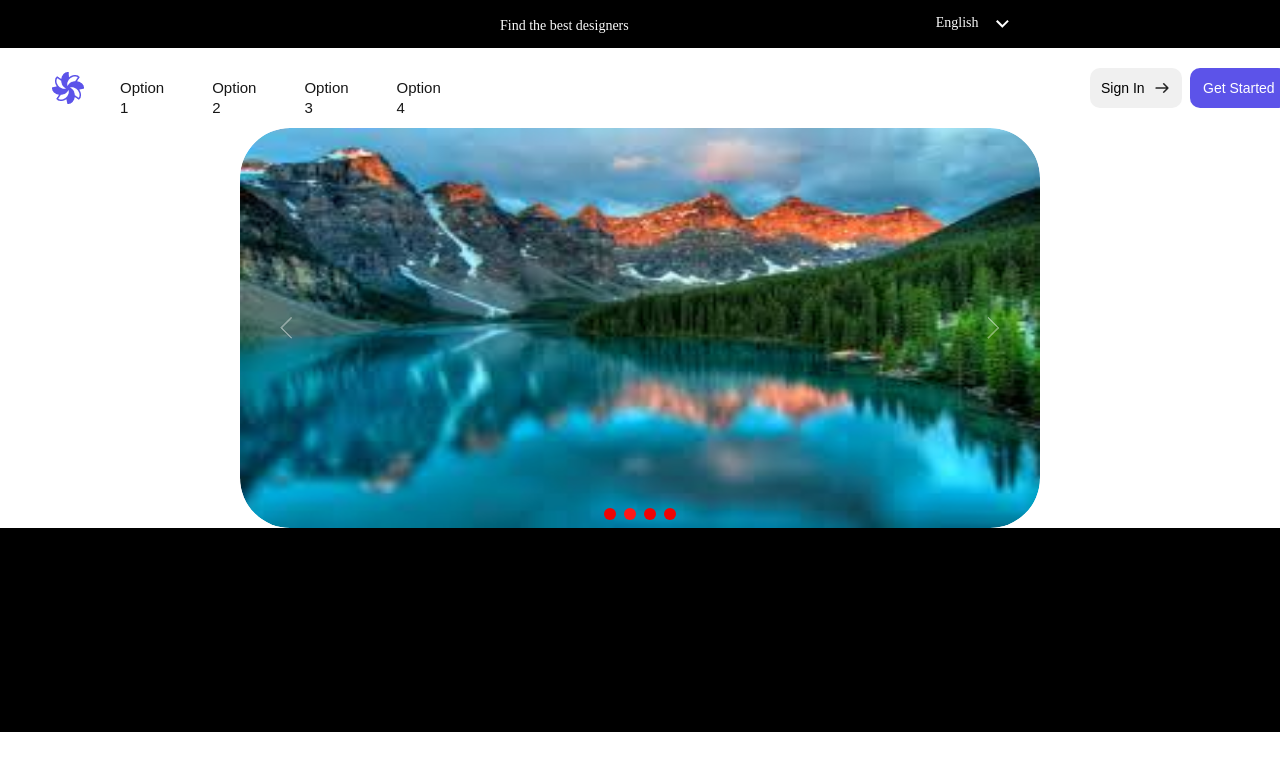
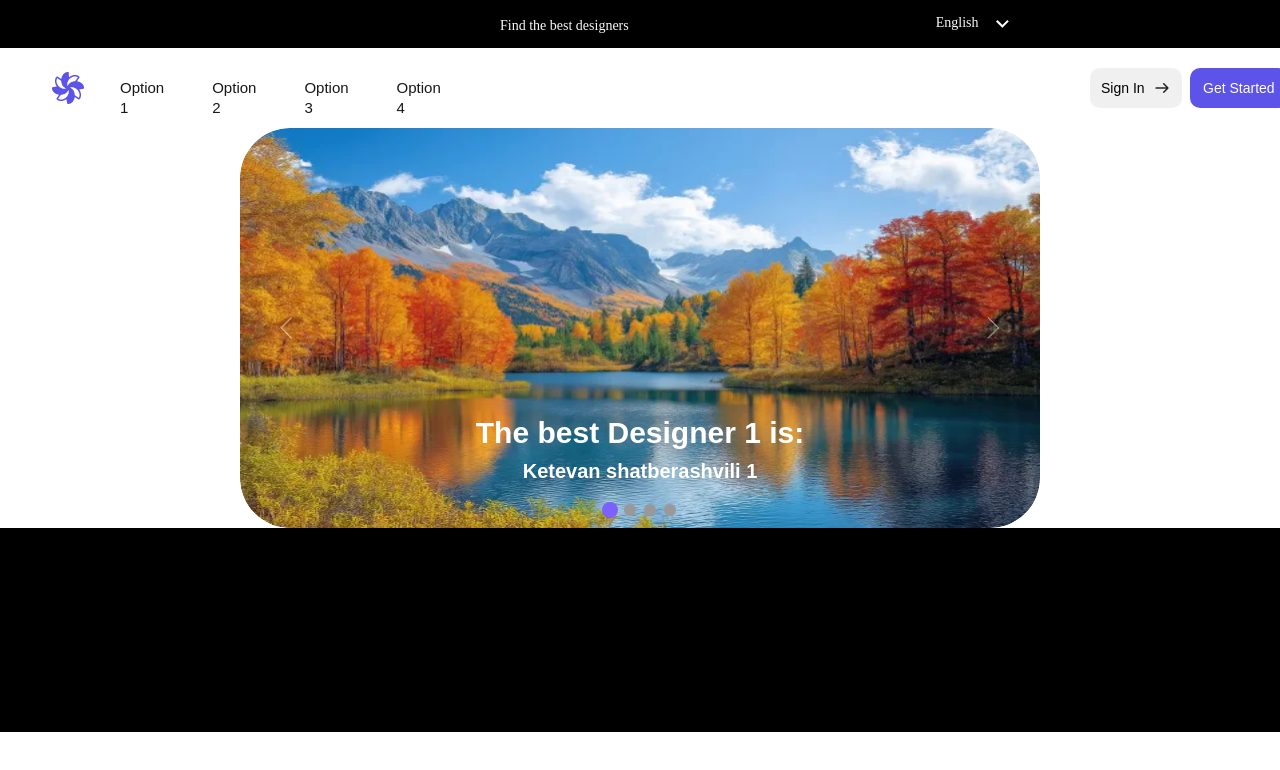
Before and after one commit to ola-123456789/UI-UX-designs, a Next.js app: page / in a window 1280 px wide. Shown: the top 770 px of the page. Built offline with nearby package versions, Linux system fonts and the light colour scheme; what @ant-design/nextjs-registry would draw is missing.

Commit message:
text on carousel

```diff
--- a/app/components/carousel/Carousel.module.scss
+++ b/app/components/carousel/Carousel.module.scss
@@ -13,6 +13,27 @@
     width: 800px;
     height: 400px;
     border-radius: 50px;
+}
+
+.CarouselTextDiv {
+    position: absolute;
+    top: 120px;
+    display: flex;
+    flex-direction: column;
+    justify-content: center;
+    align-items: center;
+    color: white;
+    font-family: sans-serif;
+    font-weight: bold;
+    transition: all 0.001s
+}
+
+.CarouselTextDiv h5 {
+    font-size: 30px;
+}
+
+.CarouselTextDiv p {
+    font-size: 20px;
 }
 
 /* This correctly targets slick dots using SCSS modules */
--- a/app/components/carousel/Carousel.tsx
+++ b/app/components/carousel/Carousel.tsx
@@ -19,18 +19,34 @@ const contentStyle: React.CSSProperties = {
 
 const App: React.FC = () => (
     <div className={styles.carouselDiv}>
-        <Carousel autoplay arrows effect="fade" className={`${styles.carousel}`}>
+        <Carousel arrows effect="fade" className={`${styles.carousel}`}>
             <div>
                 <img src="/slide 1.webp" alt="" />
+                <div className={styles.CarouselTextDiv}>
+                    <h5>The best Designer 1 is:</h5>
+                    <p>Ketevan shatberashvili 1</p>
+                </div>
             </div>
             <div>
                 <img src="/slide 2.jpeg" alt="" />
+                <div className={styles.CarouselTextDiv}>
+                    <h5>The best Designer 2 is:</h5>
+                    <p>Ketevan shatberashvili 2</p>
+                </div>
             </div>
             <div>
                 <img src="/slide 3.jpg" alt="" />
+                <div className={styles.CarouselTextDiv}>
+                    <h5>The best Designer 3 is:</h5>
+                    <p>Ketevan shatberashvili 3</p>
+                </div>
             </div>
             <div>
                 <img src="/slide 4.jpg" alt="" />
+                <div className={styles.CarouselTextDiv}>
+                    <h5>The best Designer 4 is:</h5>
+                    <p>Ketevan shatberashvili 4</p>
+                </div>
             </div>
         </Carousel>
 
--- a/app/globals.css
+++ b/app/globals.css
@@ -39,39 +39,97 @@ a {
   text-decoration: none;
 }
 
-.ant-carousel .slick-dots-bottom {
-  bottom: 0px !important;
+.ant-carousel {
+  .slick-dots-bottom {
+    bottom: 0px !important;
+  }
+
+  .slick-dots {
+    align-items: baseline;
+
+    li {
+      height: 16px !important;
+      color: black !important;
+      width: 12px !important;
+      margin: 0px 4px 8px 4px !important;
+      transition: all 0.001s !important;
+    }
+
+    li button {
+      width: 12px !important;
+      height: 12px !important;
+      border-radius: 100% !important;
+      background: rgba(153, 153, 153, 1)!important;
+      transition: background 0.3s !important;
+      opacity: 1 !important;
+    }
+
+    /* deletes above white horizontal line */
+    li::after {
+      content: none !important;
+    }
+
+    /* avoiding dots to move right when active */
+    li.slick-active {
+      width: 16px !important;
+      /* padding-bottom: 4px !important; */
+      /* margin-bottom: 50px !important; */
+      margin-left: 2px !important;
+      margin-right: 2px  !important;
+    }
+
+    li.slick-active::after {
+      transform: none !important;
+      transition: none !important;
+      width: 12px !important
+    }
+
+    li.slick-active button {
+      width: 16px !important;
+      height: 16px !important;
+      background:rgba(123, 97, 255, 1) !important;
+
+    }
+
+
+
+  }
+
 }
 
+/* .ant-carousel .slick-dots-bottom {
+  bottom: 0px !important;
+} */
+
 /* styles/globals.css */
-.ant-carousel .slick-dots li button {
+/* .ant-carousel .slick-dots li button {
   width: 12px !important;
   height: 12px !important;
   border-radius: 100% !important;
   background: rgb(239, 4, 4) !important;
   transition: background 0.3s !important;
   opacity: 1 !important;
-}
+} */
 
 /* .ant-carousel .slick-dots li button::after {
   inset: 0px !important;
 } */
 
-.ant-carousel .slick-dots li {
+/* .ant-carousel .slick-dots li {
   height: auto !important;
   color: black !important;
   width: 12px !important;
-}
+} */
 
 /* deletes above white horizontal line */
-.ant-carousel .slick-dots li::after {
+/* .ant-carousel .slick-dots li::after {
   content: none !important;
-}
+} */
 
 /* avoiding dots to move right when active */
-.ant-carousel .slick-dots li.slick-active {
+/* .ant-carousel .slick-dots li.slick-active {
   width: 12px !important;
-}
+} */
 
 /* Override ant-carousel dot active style */
 /* .ant-carousel .slick-dots li.slick-active button {
@@ -81,11 +139,11 @@ a {
   transition: none !important;
 } */
 
-.ant-carousel .slick-dots li.slick-active::after {
+/* .ant-carousel .slick-dots li.slick-active::after {
   transform: none !important;
   transition: none !important;
   width: 12px !important
-}
+} */
 
 
 
@@ -94,9 +152,9 @@ a {
 
 
 
-.ant-carousel .slick-dots li.slick-active button {
+/* .ant-carousel .slick-dots li.slick-active button {
   background: rgb(255, 24, 24) !important;
-}
+} */
 
 
 @media (prefers-color-scheme: dark) {
```
